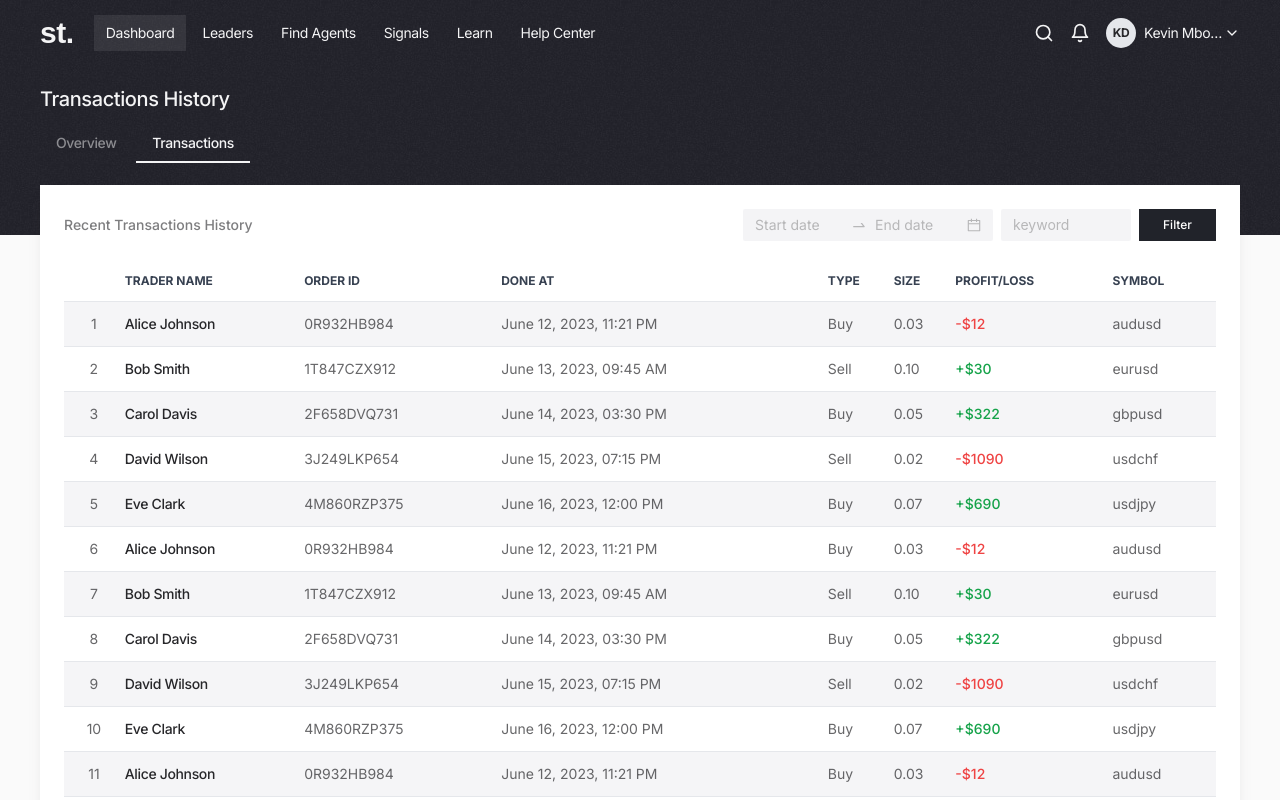
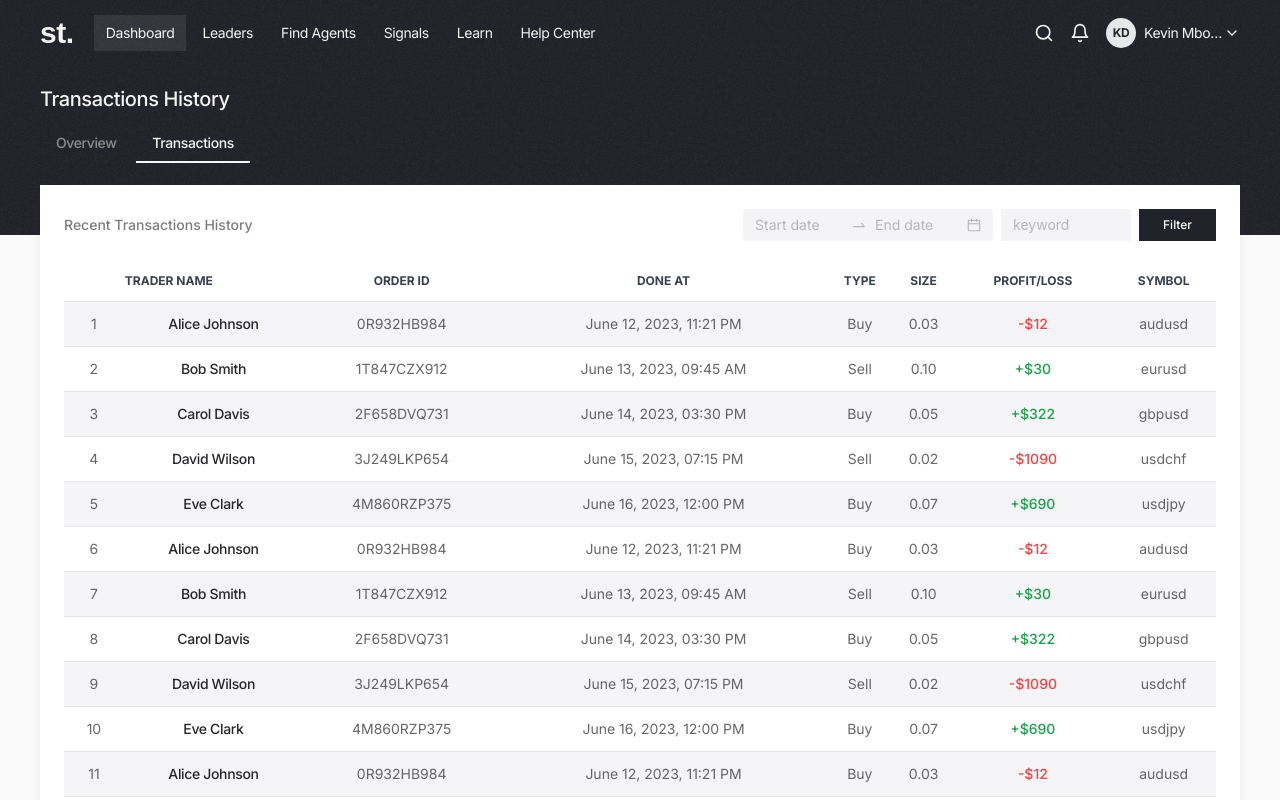
Before and after one commit to kevindermot99/simpleTrading, a React (Vite) app: page /#/transactions in a window 1280 px wide. Shown: the top 800 px of the page. Built offline with nearby package versions, Linux system fonts and the light colour scheme; a web font is replaced by a local one.

Commit message:
Update Transactions.jsx

```diff
--- a/src/pages/Transactions.jsx
+++ b/src/pages/Transactions.jsx
@@ -203,13 +203,13 @@ function Transactions() {
                                 <button type="submit" className="bg-button-color py-2 text-xs text-white font-medium px-6">Filter</button>
                             </form>
                         </div>
-                        <table class="w-full text-sm text-left table-auto">
+                        <table class="w-full text-sm text-center table-auto">
                             <thead class="text-xs text-gray-700 uppercase border-b">
                                 <tr>
-                                <th scope="col" class=" py-3">
+                                <th scope="col" class=" text-left py-3">
 
                                     </th>
-                                    <th scope="col" class=" py-3">
+                                    <th scope="col" class=" text-left py-3">
                                         Trader name
                                     </th>
                                     <th scope="col" class=" py-3">
```
